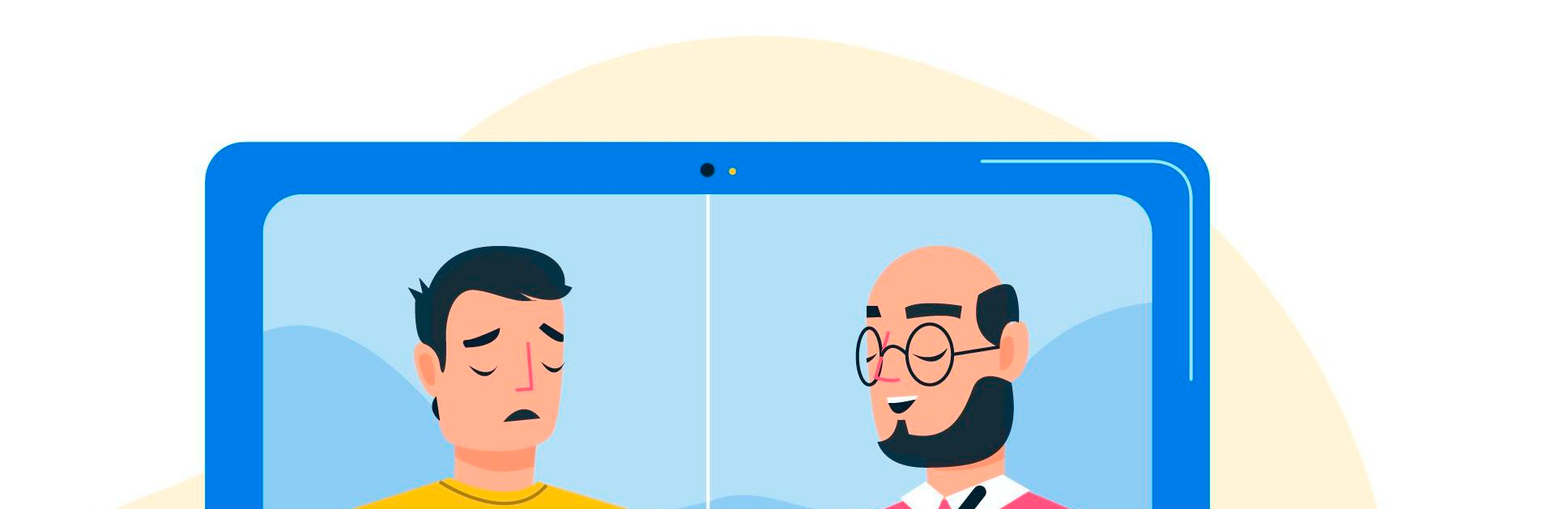
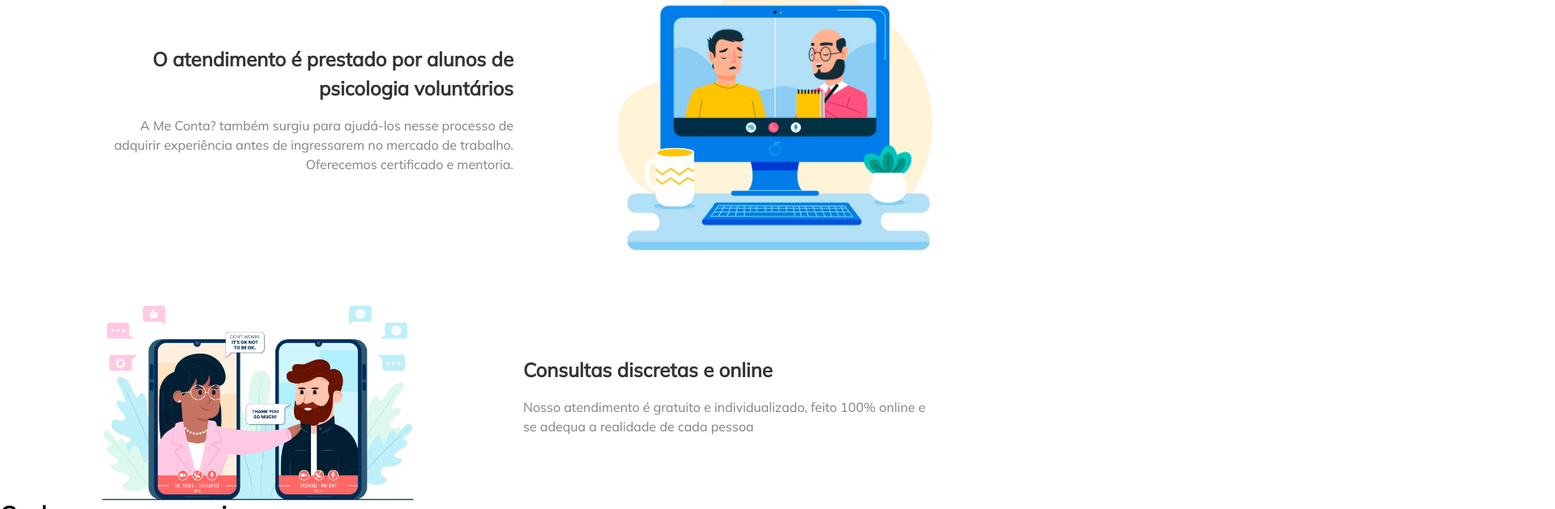
Before and after one commit to pedrocarlos-ti/landing-page-meconta, a React (Create React App) app: page / in a window 1280 px wide. Shown: the part 1047-1676 px from the top of the page at 81% size, 1920 px wide, since content can reach past the window. Built offline with nearby package versions, Linux system fonts and the light colour scheme.

Commit message:
fix: desktop style :wrench:

```diff
--- a/src/components/WhoWeAre/index.js
+++ b/src/components/WhoWeAre/index.js
@@ -14,22 +14,32 @@ export default function WhoWeAre() {
         educacional menos estressante e mais acolhedor.
       </p>
 
-      <img src={WHO_1} alt="" />
-      <h3 className="who__title">
+      <div className="who__one">
+        <div className="who__one__box">
+          <h3 className="who__title title__right">
             O atendimento é prestado por alunos de psicologia voluntários
           </h3>
-      <p className="who__subtitle">
+          <p className="who__subtitle subtitle__right">
             A Me Conta? também surgiu para ajudá-los nesse processo de adquirir
             experiência antes de ingressarem no mercado de trabalho. Oferecemos
             certificado e mentoria.
           </p>
+        </div>
+        <img src={WHO_1} alt="" />
+      </div>
 
+      <div className="who__one reverse">
+        <div className="who__one__box">
+          <h3 className="who__title title__left">
+            Consultas discretas e online
+          </h3>
+          <p className="who__subtitle subtitle__left">
+            Nosso atendimento é gratuito e individualizado, feito 100% online e
+            se adequa a realidade de cada pessoa
+          </p>
+        </div>
         <img src={WHO_2} alt="" />
-      <h3 className="who__title">Consultas discretas e online</h3>
-      <p className="who__subtitle">
-        Nosso atendimento é gratuito e individualizado, feito 100% online e se
-        adequa a realidade de cada pessoa
-      </p>
+      </div>
     </div>
   );
 }
--- a/src/components/WhoWeAre/styles.css
+++ b/src/components/WhoWeAre/styles.css
@@ -11,6 +11,7 @@
     font-size: 2.6rem;
     text-align: center;
     color: #333333;
+    margin: 2rem 0;
   }
 
   .who__subtitle {
@@ -18,4 +19,70 @@
     text-align: center;
     color: #828282;
   }
+
+  img {
+    width: 26rem;
+  }
 }
+
+/* Modo Desktop */
+
+@media screen and (min-width: 601px) {
+  .who {
+    padding: 0 6rem;
+    height: 100vh;
+  }
+
+  .who__title {
+    font-weight: bold;
+    font-size: 3.6rem;
+    text-align: center;
+    color: #333333;
+    margin: 0;
+  }
+
+  .who__subtitle {
+    font-size: 2rem;
+    text-align: center;
+    color: #828282;
+  }
+
+  .who__one {
+    display: flex;
+    justify-content: space-around;
+    align-items: center;
+  }
+
+  .who__one__box {
+    width: 40vw;
+  }
+
+  .title__right {
+    font-size: 2.4rem;
+    text-align: right;
+  }
+
+  .subtitle__right {
+    font-size: 1.6rem;
+    text-align: right;
+  }
+
+  .title__left {
+    font-size: 2.4rem;
+    text-align: left;
+  }
+
+  .subtitle__left {
+    font-size: 1.6rem;
+    text-align: left;
+  }
+
+  .reverse {
+    flex-direction: row-reverse;
+    margin-top: 6rem;
+  }
+
+  img {
+    width: 40rem;
+  }
+}
```
Lines whose indentation alone changed are shown as unchanged.
